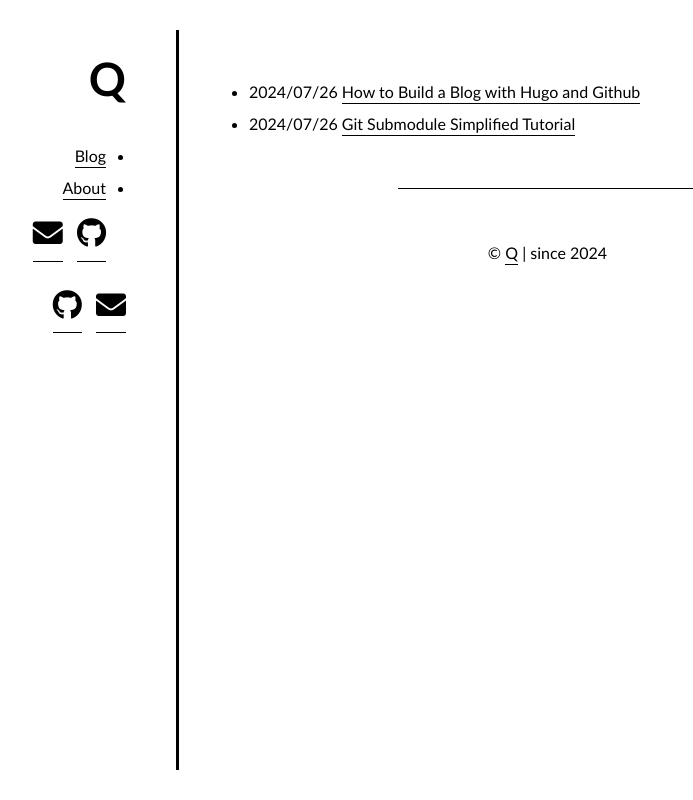
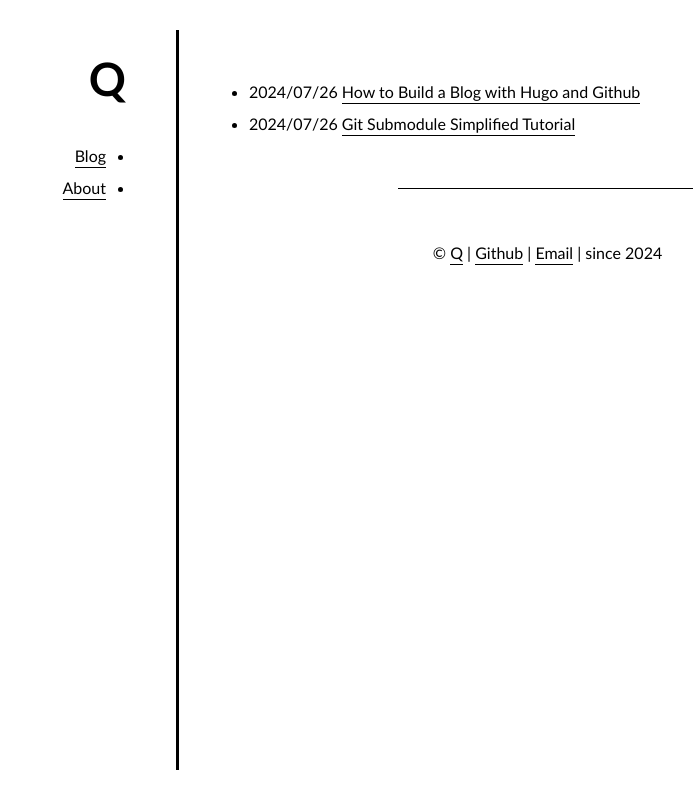
Before and after one commit to TriangleMesh/TriangleMesh.github.io, a plain HTML site: page index.html in a window 1280 px wide. Shown: the whole page, without its empty margins (244-937 px from the left). Drawn offline with nearby package versions, Linux system fonts and the light colour scheme; some packages are replaced by stand-ins of ours.

Commit message:
move social media icons to footer

```diff
--- a/index.html
+++ b/index.html
@@ -37,6 +37,11 @@
 
     <link rel="stylesheet" href="/css/style.css" />
     <link rel="stylesheet" href="/css/fonts.css" />
+    <style>
+      a {
+          text-decoration: none;
+      }
+    </style>
 
   <head>
     <meta charset="utf-8">
@@ -65,52 +70,20 @@
 
   <li><a href="/about/">About</a></li>
 
-  <div style="text-align: right; text-decoration: none">
-  <style>
-    .socialIcon {
-      font-size: 30px;
-      text-decoration: none;
-      display: inline-block;
-      margin-left: 10px;
-    }
-  </style>
 
-    <a href="https://github.com/TriangleMesh" class="socialIcon" title="GitHub" target="_blank">
-      <i class="fab fa-github"></i>
-    </a>
-
-    <a href="mailto:trianglemeshq@gmail.com" class="socialIcon" title="e-mail" target="_blank">
-      <i class="fas fa-envelope"></i>
-    </a>
-
-</div>
   </ul>
 </nav>
 
-      <div style="text-align: right; text-decoration: none">
-  <style>
-    .socialIcon {
-      font-size: 30px;
-      text-decoration: none;
-      display: inline-block;
-      margin-left: 10px;
-    }
-  </style>
-
-    <a href="https://github.com/TriangleMesh" class="socialIcon" title="GitHub" target="_blank">
-      <i class="fab fa-github"></i>
-    </a>
-
-    <a href="mailto:trianglemeshq@gmail.com" class="socialIcon" title="e-mail" target="_blank">
-      <i class="fas fa-envelope"></i>
-    </a>
-
-</div>
     </header>
 
     <article class="main">
       <header class="title">
 
+
+
+      <div class="description">
+
+      </div>
 
       </header>
 
@@ -121,7 +94,9 @@
 This Hugo theme was ported from [Ivy](https://github.com/dmulholland/ivy), a minimalist website generator built in Python. I don't have time to document it. You have to read the source code to understand what it can do. Like Ivy, this theme is also released under [the Unlicense](https://en.wikipedia.org/wiki/Unlicense), which basically means you just do whatever you want.
 
 All pages not under the root directory of the website are listed below. You can also visit the list page of a single section, e.g., [posts](/post/), or [notes](/note/). -->
-
+<!--
+[<img src="https://simpleicons.org/icons/github.svg" style="display: max-width:10%;min-width:40px; float: left" alt="Github repo" />](https://github.com/TriangleMesh)
+[<img src="https://simpleicons.org/icons/gmail.svg" style="max-width:10%;min-width:40px; float: left" alt="" />](https://github.com/TriangleMesh) -->
 
 <ul>
 
@@ -155,7 +130,7 @@ All pages not under the root directory of the website are listed below. You can
 
 
   <hr>
-  <div class="copyright">© <a href="https://TriangleMesh.github.io/">Q</a> | since 2024</div>
+  <div class="copyright">© <a href='https://TriangleMesh.github.io/'>Q</a> | <a href='https://github.com/TriangleMesh'>Github</a> | <a href='mailto:trianglemeshq@gmail.com'>Email</a> | since 2024</div>
 
   </footer>
   </article>
```
Also changed, not shown: 404.html (+11 -18 lines), about/index.html (+11 -18 lines), blog/2024/07/26/git-submodule-simplified-tutorial/index.html (+11 -18 lines), blog/2024/07/26/how-to-build-a-blog-with-hugo-and-github/index.html (+11 -18 lines), blog/index.html (+11 -18 lines), categories/index.html (+11 -18 lines), tags/index.html (+11 -18 lines), css/style.css (line endings or trailing spaces).
